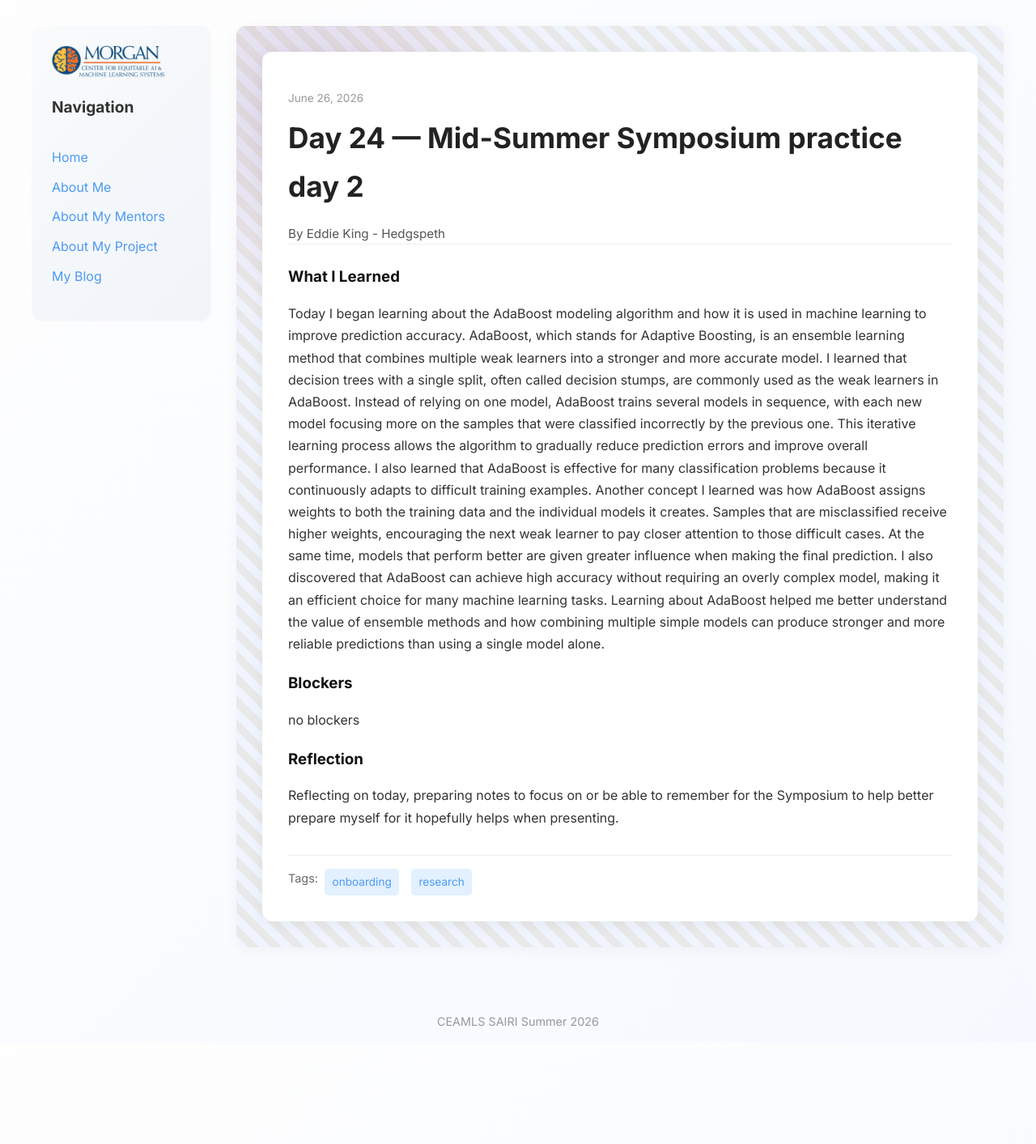
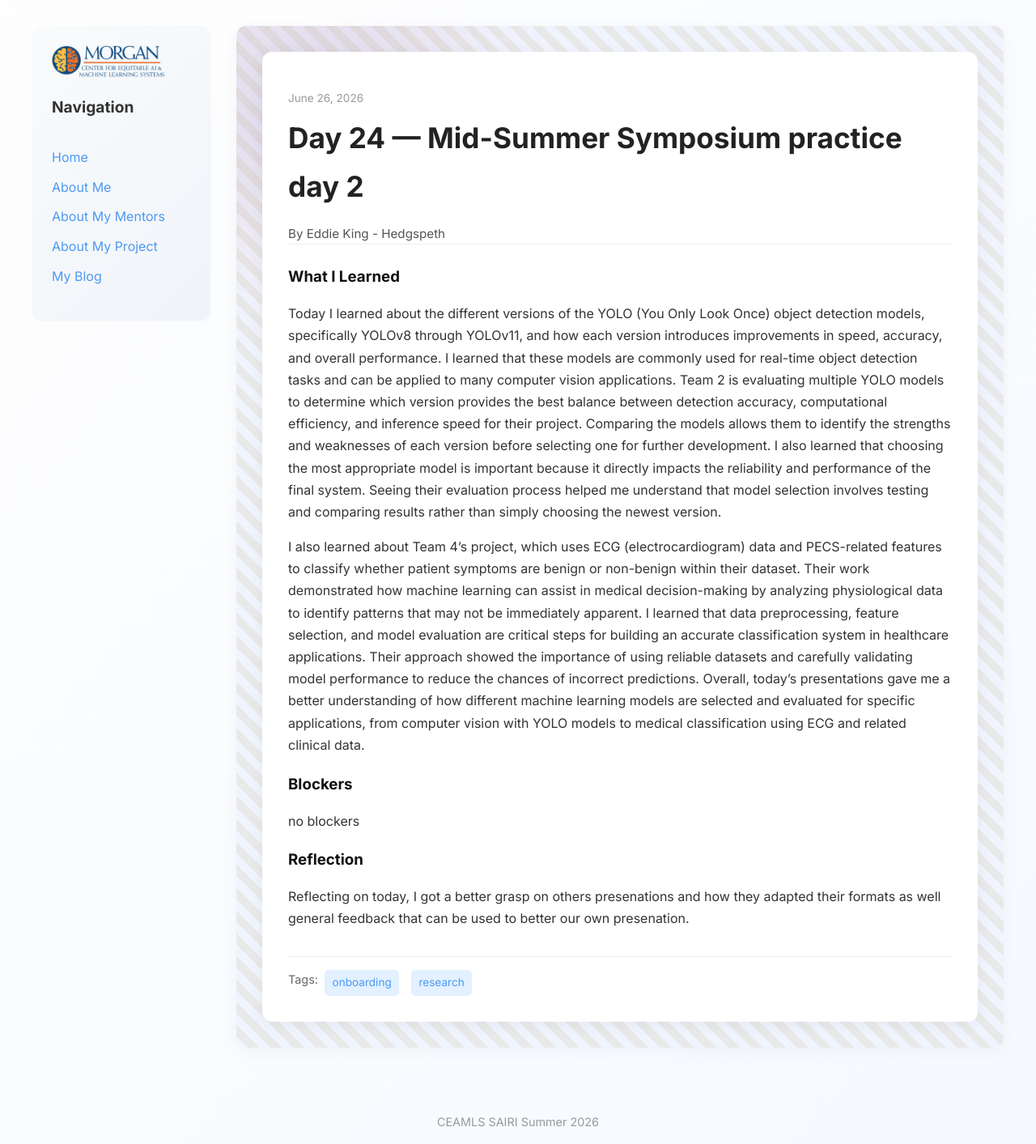
Before and after one commit to eddiejkh-del/eddiejkh-delceamls26.github.io, a Jekyll site: the page built from _posts/2026-06-26-day-24.md, in a window 1280 px wide. Shown: the whole page at 81% size. Built offline with Jekyll 4.4.1, drawn with Linux system fonts in a browser that asks for light colours; before the commit the page ends 1288 px from its top, so only the background shows below that.

Commit message:
Update 2026-06-26-day-24.md

```diff
--- a/_posts/2026-06-26-day-24.md
+++ b/_posts/2026-06-26-day-24.md
@@ -6,8 +6,9 @@ permalink: /day24.html
 tags: ["onboarding", "research"]
 
 what_i_learned: |
- Today I began learning about the AdaBoost modeling algorithm and how it is used in machine learning to improve prediction accuracy. AdaBoost, which stands for Adaptive Boosting, is an ensemble learning method that combines multiple weak learners into a stronger and more accurate model. I learned that decision trees with a single split, often called decision stumps, are commonly used as the weak learners in AdaBoost. Instead of relying on one model, AdaBoost trains several models in sequence, with each new model focusing more on the samples that were classified incorrectly by the previous one. This iterative learning process allows the algorithm to gradually reduce prediction errors and improve overall performance. I also learned that AdaBoost is effective for many classification problems because it continuously adapts to difficult training examples.
-  Another concept I learned was how AdaBoost assigns weights to both the training data and the individual models it creates. Samples that are misclassified receive higher weights, encouraging the next weak learner to pay closer attention to those difficult cases. At the same time, models that perform better are given greater influence when making the final prediction. I also discovered that AdaBoost can achieve high accuracy without requiring an overly complex model, making it an efficient choice for many machine learning tasks. Learning about AdaBoost helped me better understand the value of ensemble methods and how combining multiple simple models can produce stronger and more reliable predictions than using a single model alone.
+ Today I learned about the different versions of the YOLO (You Only Look Once) object detection models, specifically YOLOv8 through YOLOv11, and how each version introduces improvements in speed, accuracy, and overall performance. I learned that these models are commonly used for real-time object detection tasks and can be applied to many computer vision applications. Team 2 is evaluating multiple YOLO models to determine which version provides the best balance between detection accuracy, computational efficiency, and inference speed for their project. Comparing the models allows them to identify the strengths and weaknesses of each version before selecting one for further development. I also learned that choosing the most appropriate model is important because it directly impacts the reliability and performance of the final system. Seeing their evaluation process helped me understand that model selection involves testing and comparing results rather than simply choosing the newest version.
+
+ I also learned about Team 4’s project, which uses ECG (electrocardiogram) data and PECS-related features to classify whether patient symptoms are benign or non-benign within their dataset. Their work demonstrated how machine learning can assist in medical decision-making by analyzing physiological data to identify patterns that may not be immediately apparent. I learned that data preprocessing, feature selection, and model evaluation are critical steps for building an accurate classification system in healthcare applications. Their approach showed the importance of using reliable datasets and carefully validating model performance to reduce the chances of incorrect predictions. Overall, today’s presentations gave me a better understanding of how different machine learning models are selected and evaluated for specific applications, from computer vision with YOLO models to medical classification using ECG and related clinical data.
 
 
 
@@ -16,5 +17,5 @@ blockers: |
   no blockers
 
 reflection: |
-  Reflecting on today, preparing notes to focus on or be able to remember for the Symposium to help better prepare myself for it hopefully helps when presenting.
+  Reflecting on today, I got a better grasp on others presenations and how they adapted their formats as well general feedback that can be used to better our own presenation.
 ---
```
